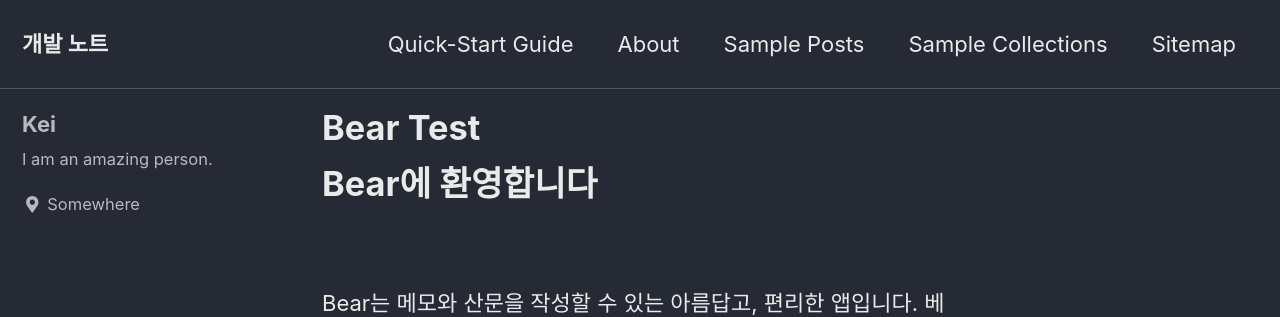
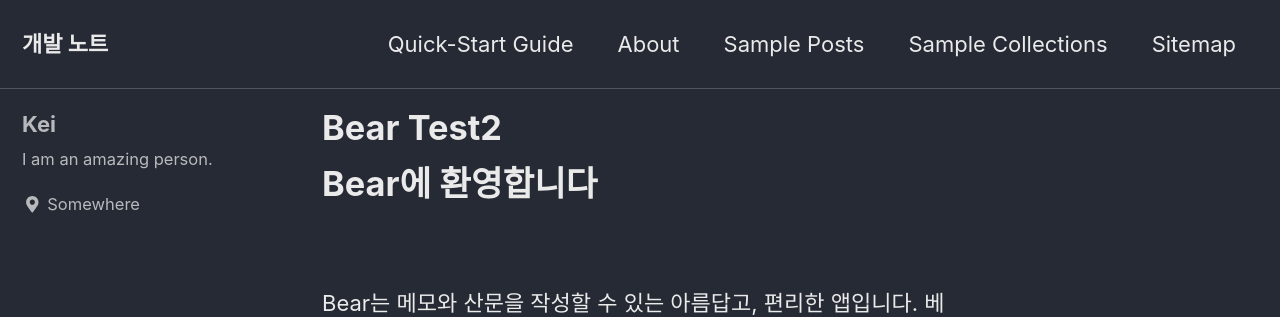
Before and after one commit to wlsrn0609/wlsrn0609.github.io, a Jekyll site: the page built from _posts/2019-02-01-BearTest.md, in a window 1280 px wide and 900 px high. Shown: the top 317 px of the window. Built offline with Jekyll 4.4.1, drawn with Linux system fonts in a browser that asks for light colours; cached includes are drawn as plain includes; nearby versions of some CDN libraries.

Commit message:
edit time

```diff
--- a/_posts/2019-02-01-BearTest.md
+++ b/_posts/2019-02-01-BearTest.md
@@ -1,7 +1,7 @@
 ---
 layout: posts
-title: Bear Test
-date: 2019-02-01 09:32 +0000
+title: Bear Test2
+date: 2019-08-25 16:56 +0000
 category: Dev
 tags: [blog, jekyll, github.io]
 ---
```
